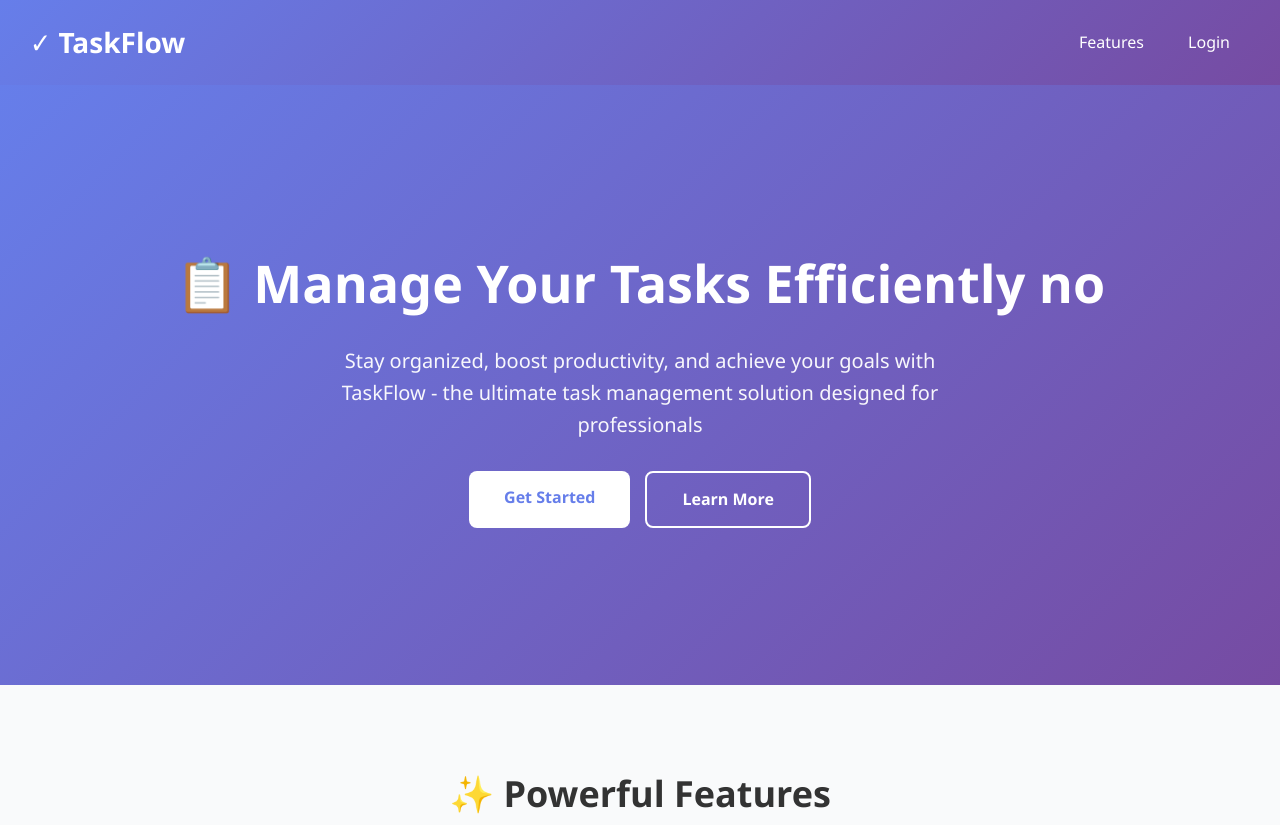
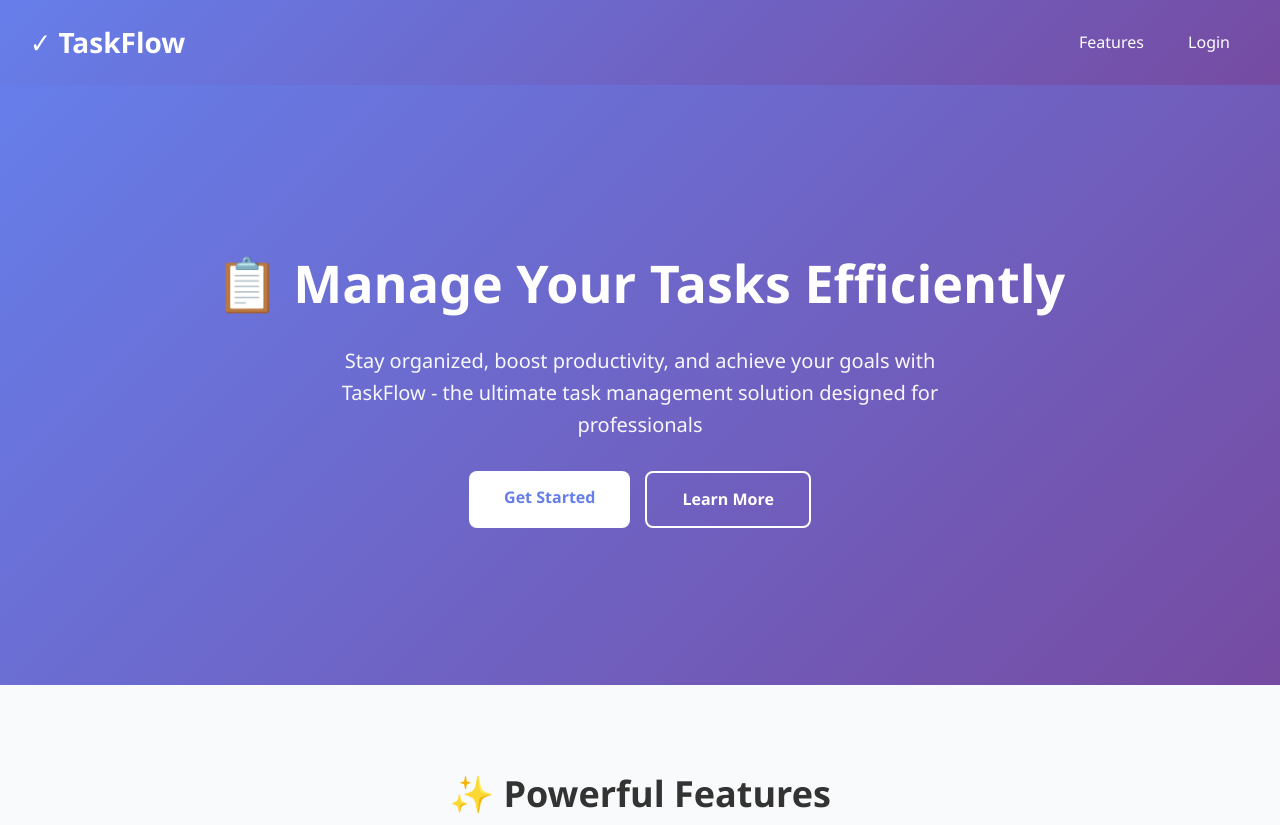
Before and after one commit to Gideon-dwijj/task-manager, a website: page public/index.html in a window 1280 px wide. Shown: the top 825 px of the page. Drawn offline with Linux system fonts and the light colour scheme.

```diff
--- a/public/index.html
+++ b/public/index.html
@@ -327,7 +327,7 @@
 
 <!-- Hero Section -->
 <section class="hero">
-  <h1>📋 Manage Your Tasks Efficiently no</h1>
+  <h1>📋 Manage Your Tasks Efficiently</h1>
   <p>Stay organized, boost productivity, and achieve your goals with TaskFlow - the ultimate task management solution designed for professionals</p>
   <div class="cta-buttons">
     <a href="login.html" class="btn btn-primary">Get Started</a>
```
